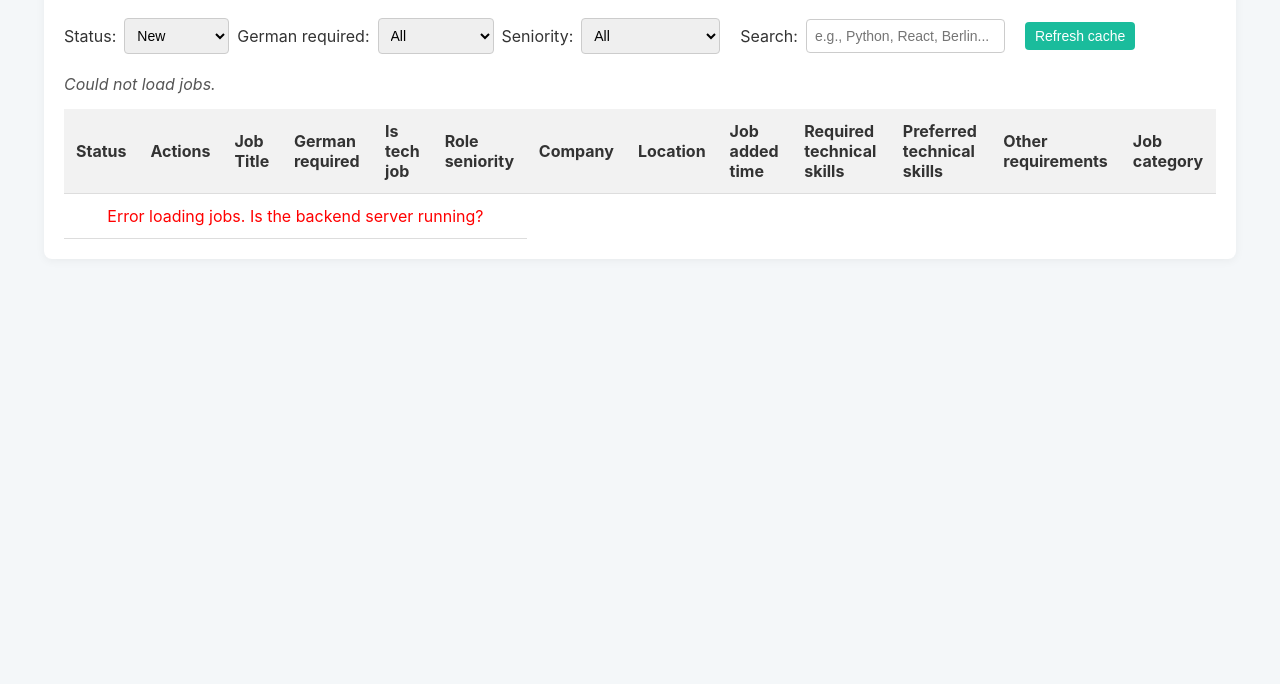
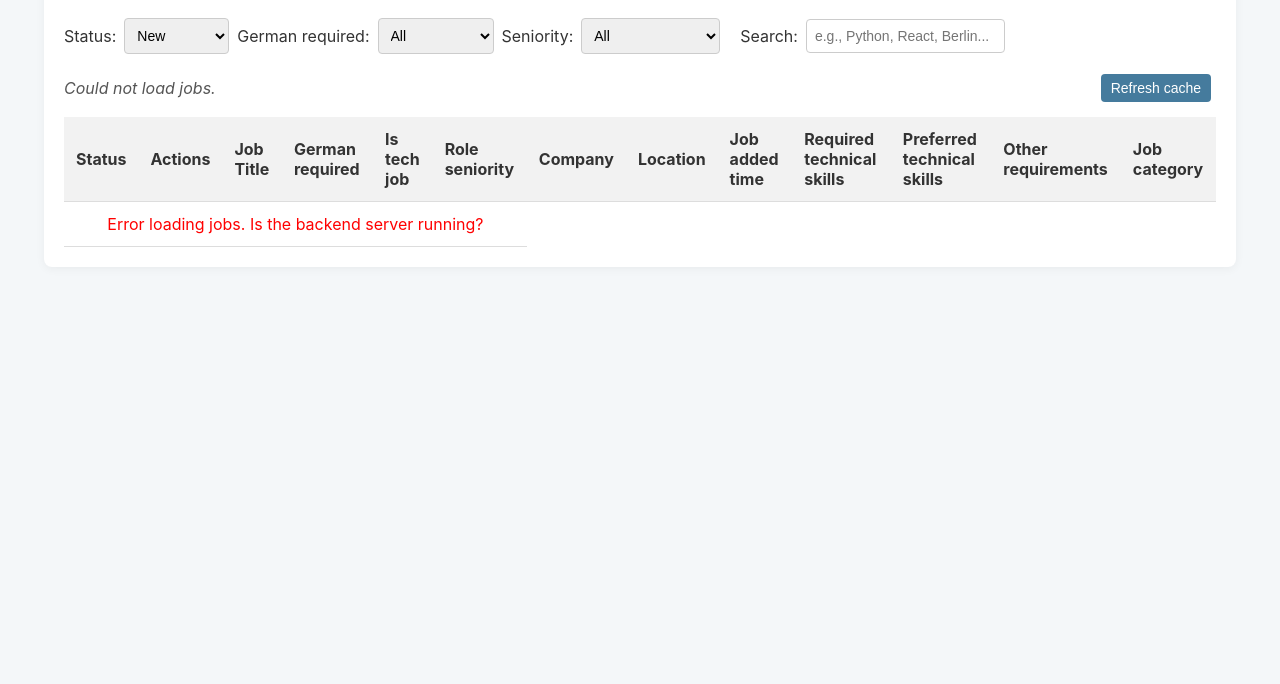
Before and after one commit to alimnaqvi/filter_and_view_jobs, a plain HTML site: page frontend/index.html in a window 1280 px wide. Shown: the part 116-800 px from the top of the page. Drawn offline with Linux system fonts and the light colour scheme; no server answers.

Commit message:
align refresh cache button to right

```diff
--- a/frontend/index.html
+++ b/frontend/index.html
@@ -50,12 +50,15 @@
                 <input type="text" id="search-box" placeholder="e.g., Python, React, Berlin...">
             </div>
 
-            <div class="filter-group">
+        </div>
+
+        <div class="job-count-row">
+            <div class="job-count" id="job-count">Loading jobs...</div>
+
+            <div class="refcache-btn-container">
                 <button class="refcache-button" id="refcache-button" type="button">Refresh cache</button>
             </div>
         </div>
-
-        <div class="job-count" id="job-count">Loading jobs...</div>
 
         <table class="job-table">
             <thead>
--- a/frontend/style.css
+++ b/frontend/style.css
@@ -35,6 +35,23 @@ h1 {
     gap: 8px;
 }
 
+.job-count-row {
+    display: flex;
+    gap: 20px;
+    margin-bottom: 15px;
+    align-items: center;
+    justify-content: space-between;
+}
+
+.job-count {
+    font-style: italic;
+    color: #555;
+}
+
+/* .refcache-btn-container {
+    align-self: end;
+} */
+
 .refcache-button {
     padding: 6px 10px;
     border: none;
@@ -45,7 +62,7 @@ h1 {
     display: inline-block;
     margin-right: 5px;
     font-size: 14px;
-    background-color: #1abc9c;
+    background-color: #457b9d;
 }
 
 .refcache-button:hover { background-color: #16a085; }
@@ -55,12 +72,6 @@ select, input[type="text"] {
     border: 1px solid #ccc;
     border-radius: 4px;
     font-size: 14px;
-}
-
-.job-count {
-    margin-bottom: 15px;
-    font-style: italic;
-    color: #555;
 }
 
 .job-table {
```
